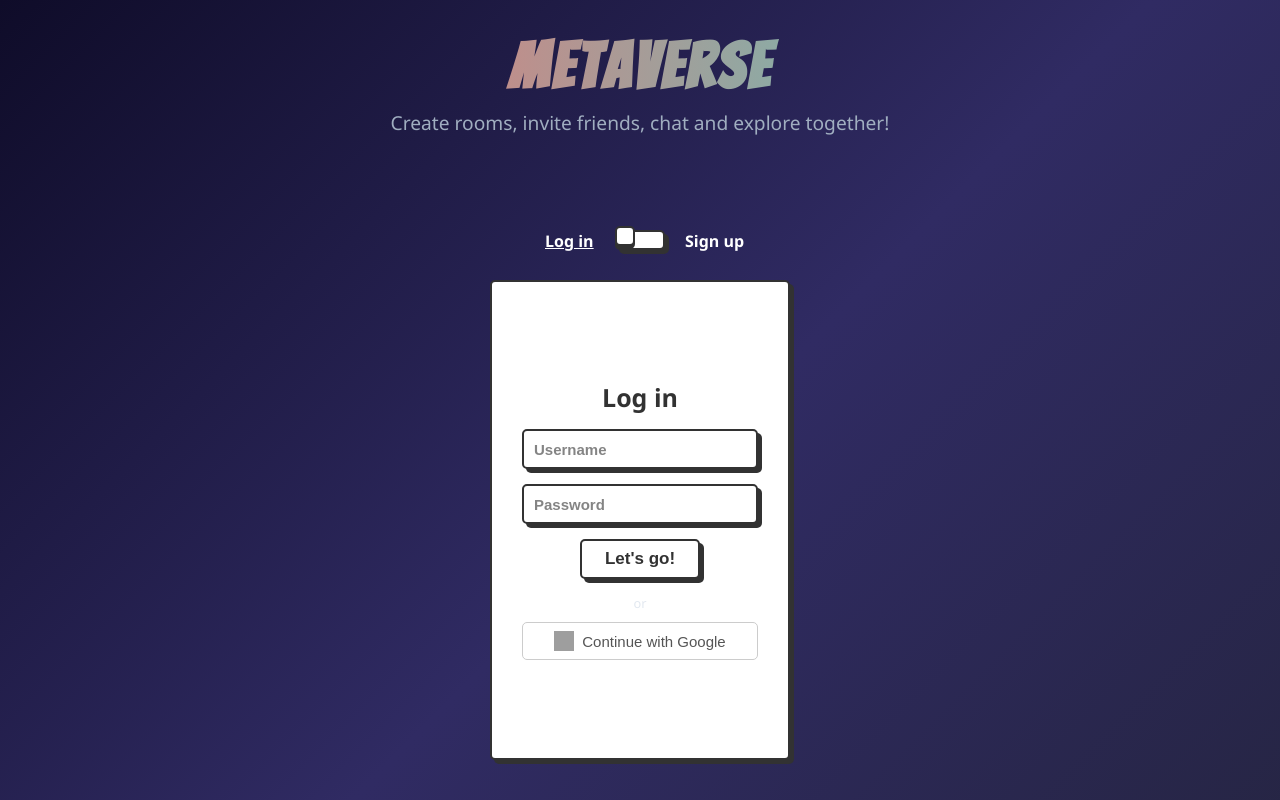
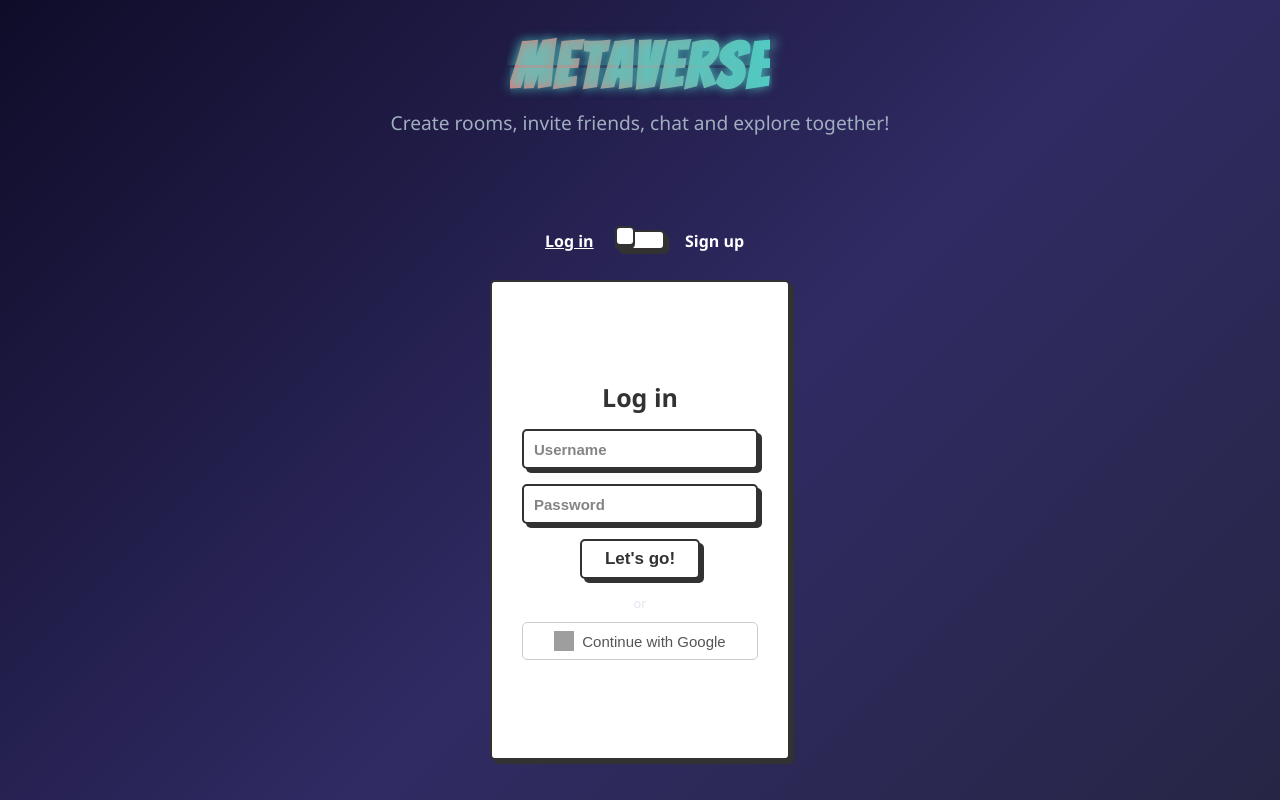
Before and after one commit to genosis18m/Metaverse_go, a React (Vite) app in the folder frontend/: page / in a window 1280 px wide. Shown: the top 800 px of the page. Built offline with nearby package versions, Linux system fonts and the light colour scheme; no server answers; grey boxes are pictures that could not be loaded.

Commit message:
fix: Username in chat and glitch logo

```diff
--- a/frontend/index.html
+++ b/frontend/index.html
@@ -4,7 +4,7 @@
     <meta charset="UTF-8" />
     <link rel="icon" type="image/svg+xml" href="/vite.svg" />
     <meta name="viewport" content="width=device-width, initial-scale=1.0" />
-    <title>2D Metaverse</title>
+    <title>Metaverse</title>
   </head>
   <body>
     <div id="root"></div>
--- a/frontend/src/App.tsx
+++ b/frontend/src/App.tsx
@@ -9,19 +9,24 @@ import './index.css'
 function App() {
   const [token, setToken] = useState<string | null>(localStorage.getItem('token'))
   const [userId, setUserId] = useState<string | null>(localStorage.getItem('userId'))
+  const [username, setUsername] = useState<string | null>(localStorage.getItem('username'))
 
-  const handleLogin = (newToken: string, newUserId: string) => {
+  const handleLogin = (newToken: string, newUserId: string, newUsername?: string) => {
     localStorage.setItem('token', newToken)
     localStorage.setItem('userId', newUserId)
+    if (newUsername) localStorage.setItem('username', newUsername)
     setToken(newToken)
     setUserId(newUserId)
+    if (newUsername) setUsername(newUsername)
   }
 
   const handleLogout = () => {
     localStorage.removeItem('token')
     localStorage.removeItem('userId')
+    localStorage.removeItem('username')
     setToken(null)
     setUserId(null)
+    setUsername(null)
   }
 
   return (
@@ -46,7 +51,7 @@ function App() {
         <Route
           path="/arena/:spaceId"
           element={
-            token ? <Arena token={token} userId={userId || ''} /> : <Navigate to="/" />
+            token ? <Arena token={token} userId={userId || ''} username={username || ''} /> : <Navigate to="/" />
           }
         />
       </Routes>
--- a/frontend/src/index.css
+++ b/frontend/src/index.css
@@ -1,4 +1,4 @@
-@import url('https://fonts.googleapis.com/css2?family=Bangers&display=swap');
+@import url('https://fonts.googleapis.com/css2?family=Bangers&family=Orbitron:wght@400;700;900&display=swap');
 
 * {
   margin: 0;
@@ -1200,3 +1200,80 @@ body {
   0% { transform: translateY(-10%); opacity: 1; }
   100% { transform: translateY(200%); opacity: 0; }
 }
+
+/* --- GLITCH LOGO CSS --- */
+.glitch-logo {
+  font-family: 'Orbitron', sans-serif;
+  font-size: 2.5rem;
+  font-weight: 900;
+  letter-spacing: 4px;
+  text-transform: uppercase;
+  color: #4ECDC4;
+  position: relative;
+  display: inline-block;
+  text-shadow:
+    0 0 10px rgba(78, 205, 196, 0.5),
+    0 0 20px rgba(78, 205, 196, 0.3),
+    0 0 30px rgba(78, 205, 196, 0.2);
+  animation: glitch-logo 3s infinite;
+}
+
+.glitch-logo::before,
+.glitch-logo::after {
+  content: 'METAVERSE';
+  position: absolute;
+  top: 0;
+  left: 0;
+  width: 100%;
+  height: 100%;
+}
+
+.glitch-logo::before {
+  color: #FF6B6B;
+  animation: glitch-before 2s infinite;
+  clip-path: polygon(0 0, 100% 0, 100% 45%, 0 45%);
+  transform: translate(-2px);
+}
+
+.glitch-logo::after {
+  color: #b794f6;
+  animation: glitch-after 2s infinite;
+  clip-path: polygon(0 55%, 100% 55%, 100% 100%, 0 100%);
+  transform: translate(2px);
+}
+
+@keyframes glitch-logo {
+  0%, 100% { text-shadow: 0 0 10px rgba(78, 205, 196, 0.5); }
+  50% { text-shadow: 0 0 20px rgba(78, 205, 196, 0.8), 0 0 30px rgba(255, 107, 107, 0.5); }
+}
+
+@keyframes glitch-before {
+  0%, 100% { transform: translate(-2px, 0); }
+  20% { transform: translate(2px, -1px); }
+  40% { transform: translate(-1px, 1px); }
+  60% { transform: translate(1px, 0); }
+  80% { transform: translate(-2px, 1px); }
+}
+
+@keyframes glitch-after {
+  0%, 100% { transform: translate(2px, 0); }
+  20% { transform: translate(-1px, 1px); }
+  40% { transform: translate(2px, -1px); }
+  60% { transform: translate(-2px, 0); }
+  80% { transform: translate(1px, -1px); }
+}
+
+/* Dashboard centering improvements */
+.dashboard-main {
+  max-width: 1200px;
+  width: 100%;
+  padding: 2rem;
+  margin: 0 auto;
+}
+
+.dashboard-header {
+  padding: 1rem 2rem;
+  display: flex;
+  justify-content: space-between;
+  align-items: center;
+}
--- a/frontend/src/pages/Arena.tsx
+++ b/frontend/src/pages/Arena.tsx
@@ -19,9 +19,10 @@ interface ChatMessage {
 interface ArenaProps {
   token: string
   userId: string
+  username: string
 }
 
-export default function Arena({ token, userId }: ArenaProps) {
+export default function Arena({ token, userId, username }: ArenaProps) {
   const { spaceId } = useParams<{ spaceId: string }>()
   const navigate = useNavigate()
   const canvasRef = useRef<HTMLCanvasElement>(null)
@@ -250,7 +251,7 @@ export default function Arena({ token, userId }: ArenaProps) {
       ctx.fillStyle = '#fff'
       ctx.font = 'bold 10px Arial'
       ctx.textAlign = 'center'
-      ctx.fillText('YOU', x, y + 28)
+      ctx.fillText(username || 'YOU', x, y + 28)
     }
 
     // Draw other users
@@ -343,7 +344,7 @@ export default function Arena({ token, userId }: ArenaProps) {
               {messages.map((msg, i) => (
                 <div key={i} className={`chat-msg ${msg.userId === 'SYSTEM' ? 'system' : msg.userId === userId ? 'self' : ''}`}>
                   {msg.userId !== 'SYSTEM' && (
-                    <span className="chat-user">{msg.userId === userId ? 'You' : msg.userId.slice(0, 6)}:</span>
+                    <span className="chat-user">{msg.userId === userId ? (username || 'You') : msg.userId.slice(0, 8)}:</span>
                   )}
                   <span className="chat-text">{msg.message}</span>
                 </div>
--- a/frontend/src/pages/Dashboard.tsx
+++ b/frontend/src/pages/Dashboard.tsx
@@ -206,7 +206,7 @@ export default function Dashboard({ token, onLogout }: DashboardProps) {
       <div style={{position: 'relative', zIndex: 1, width: '100%', height: '100%', display: 'flex', flexDirection: 'column', alignItems: 'center'}}>
       <header className="dashboard-header" style={{background: 'rgba(26, 26, 46, 0.8)', backdropFilter: 'blur(5px)', width: '100%'}}>
         <div style={{display: 'flex', alignItems: 'center', gap: '1rem'}}>
-          <h1 style={{fontFamily: "'Bangers', cursive", fontSize: '2.5rem', letterSpacing: '2px', background: 'linear-gradient(90deg, #FF6B6B, #4ECDC4)', WebkitBackgroundClip: 'text', WebkitTextFillColor: 'transparent'}}>Metaverse</h1>
+          <h1 className="glitch-logo" style={{fontSize: '1.8rem'}}>METAVERSE</h1>
           {currentUsername && <span style={{color: '#4ECDC4'}}>Welcome, {currentUsername}!</span>}
           <button
             className="action-btn"
--- a/frontend/src/pages/Landing.tsx
+++ b/frontend/src/pages/Landing.tsx
@@ -4,7 +4,7 @@ import '../index.css'
 const API_URL = import.meta.env.VITE_API_URL || 'http://localhost:3000'
 
 interface LandingProps {
-  onLogin: (token: string, userId: string) => void
+  onLogin: (token: string, userId: string, username?: string) => void
 }
 
 export default function Landing({ onLogin }: LandingProps) {
@@ -32,7 +32,7 @@ export default function Landing({ onLogin }: LandingProps) {
 
         // Decode token to get userId
         const payload = JSON.parse(atob(data.token.split('.')[1]))
-        onLogin(data.token, payload.userId)
+        onLogin(data.token, payload.userId, username)
       } else {
         // Sign up
         const res = await fetch(`${API_URL}/api/v1/signup`, {
@@ -53,7 +53,7 @@ export default function Landing({ onLogin }: LandingProps) {
         if (!loginRes.ok) throw new Error(loginData.message || 'Auto-login failed')
 
         const payload = JSON.parse(atob(loginData.token.split('.')[1]))
-        onLogin(loginData.token, payload.userId)
+        onLogin(loginData.token, payload.userId, username)
       }
     } catch (err: any) {
       setError(err.message)
@@ -66,7 +66,7 @@ export default function Landing({ onLogin }: LandingProps) {
     <div className="landing-container">
       <div className="landing-content">
         <div className="landing-hero">
-          <h1>Metaverse</h1>
+          <h1 className="glitch-logo">METAVERSE</h1>
           <p>Create rooms, invite friends, chat and explore together!</p>
         </div>
 
```
